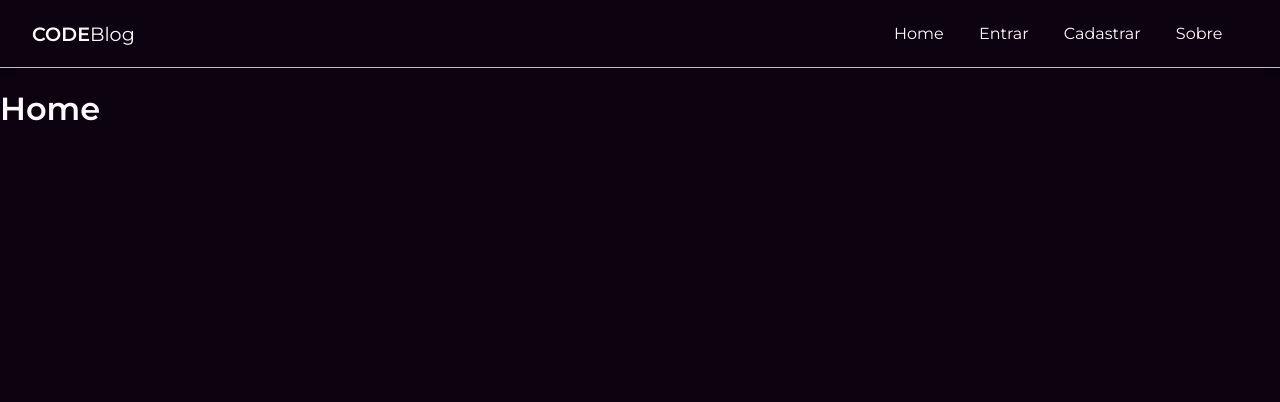
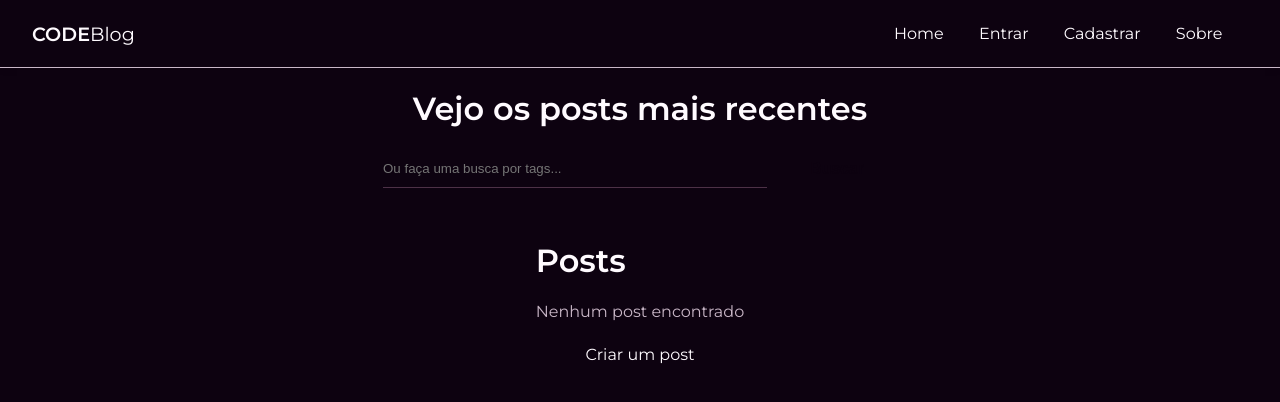
Before and after one commit to angelicapedroso/blog-box, a React (Create React App) app: page / in a window 1280 px wide. Shown: the top 402 px of the page. Built offline with nearby package versions, Linux system fonts and the light colour scheme; no server answers.

Commit message:
feat: adiciona estrutura da pagina home

```diff
--- a/src/pages/Home/index.js
+++ b/src/pages/Home/index.js
@@ -1,9 +1,37 @@
-import React from 'react';
-import './styles.module.css';
+import React, { useState } from 'react';
+import { Link } from 'react-router-dom';
+import styles from './styles.module.css';
 
 function Home() {
+  const [query, setQuery] = useState('');
+  const [posts] = useState([]);
+
+  const handleSubmit = (e) => {
+    e.preventDefault();
+  };
+
   return (
-    <h1>Home</h1>
+    <div className={styles.home}>
+      <h1>Vejo os posts mais recentes</h1>
+      <form onSubmit={handleSubmit} className={styles.search_form}>
+        <input
+          type="text"
+          placeholder="Ou faça uma busca por tags..."
+          value={query}
+          onChange={(e) => setQuery(e.target.value)}
+        />
+        <button type="submit" className="btn btn-dark">Buscar</button>
+      </form>
+      <div>
+        <h1>Posts</h1>
+        {posts && posts.length === 0 && (
+          <div className={styles.noposts}>
+            <p>Nenhum post encontrado</p>
+            <Link to="/posts/create">Criar um post</Link>
+          </div>
+        )}
+      </div>
+    </div>
   );
 }
 
--- a/src/pages/Home/styles.module.css
+++ b/src/pages/Home/styles.module.css
@@ -0,0 +1,32 @@
+.home {
+  display: flex;
+  flex-direction: column;
+  align-items: center;
+  justify-content: center;
+}
+
+.search_form {
+  max-width: 100%;
+  width: 60%;
+  display: flex;
+  justify-content: center;
+  margin-bottom: 2em;
+}
+
+.search_form input {
+  margin-right: 10px;
+  width: 50%;
+}
+
+.noposts {
+  text-align: center;
+}
+
+.noposts p {
+  margin-bottom: 1.5em;
+}
+
+.noposts a {
+  text-decoration: none;
+  padding: 10px 25px;
+}
```
